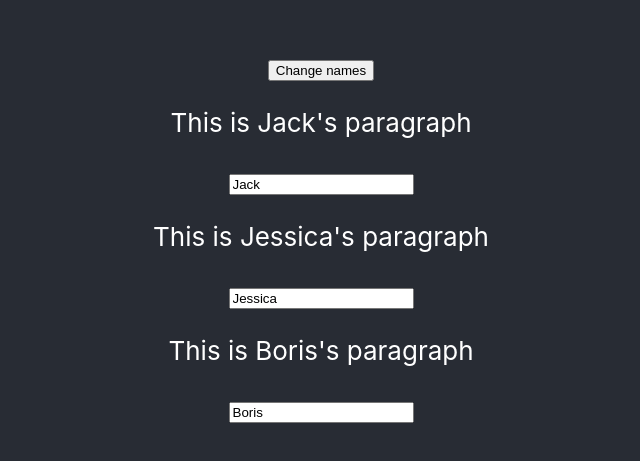
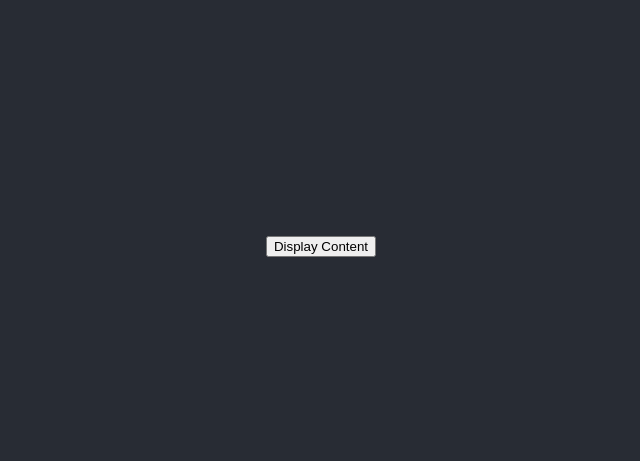
Before and after one commit to j4ckwinter/notes, a React (Create React App) app in the folder react/assignments/basic-syntax/: page / in a window 1280 px wide. Shown: the part 159-620 px from the top of the page, without its empty margins (319-959 px from the left). Built offline with nearby package versions, Linux system fonts and the light colour scheme.

Commit message:
Began section 3 and added some dynamic content depending on state

```diff
--- a/react/assignments/basic-syntax/src/App.js
+++ b/react/assignments/basic-syntax/src/App.js
@@ -4,7 +4,8 @@ import UserOutput from "./UserOutput/UserOutput";
 
 class App extends Component {
   state = {
-    usernames: [{ name: "Jack" }, { name: "Jessica" }, { name: "Boris" }]
+    usernames: [{ name: "Jack" }, { name: "Jessica" }, { name: "Boris" }],
+    showUsers: false
   };
 
   switchNameHandler = newName => {
@@ -27,10 +28,29 @@ class App extends Component {
     });
   };
 
+  toggleContentHandler = event => {
+    const doesShow = this.state.showUsers;
+    this.setState({showUsers: !doesShow}); // if does show is true it'll set showUsers to false
+  }
+
   render() {
     return (
       <div className="App">
         <header className="App-header">
+          { this.state.showUsers === false ?
+          <div>
+          <button onClick={this.toggleContentHandler}>
+            Display Content
+          </button>
+          </div> :
+          <div>
+          <button onClick={this.toggleContentHandler}>
+            Hide Content
+          </button>
+          </div>
+          }
+          { this.state.showUsers === true ?
+          <div>
           <button onClick={() => this.switchNameHandler("Jack!!")}>
             Change names
           </button>
@@ -47,6 +67,8 @@ class App extends Component {
             name={this.state.usernames[2].name}
             changed={this.nameChangedHandler}
           />
+          </div> : null
+          }
         </header>
       </div>
     );
```
Also changed, not shown: 1 other file (tests, documents, lock files or other folders).
